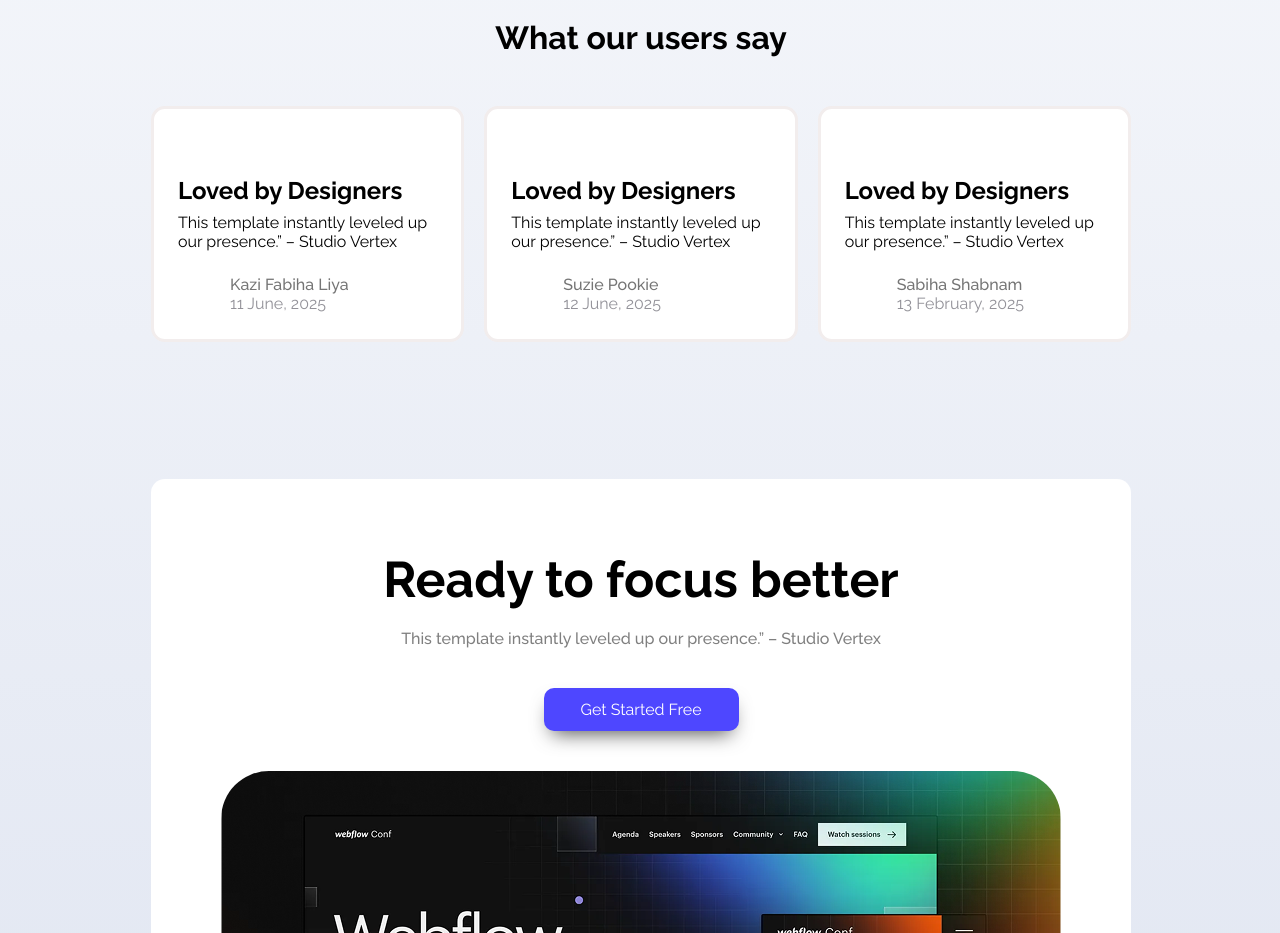
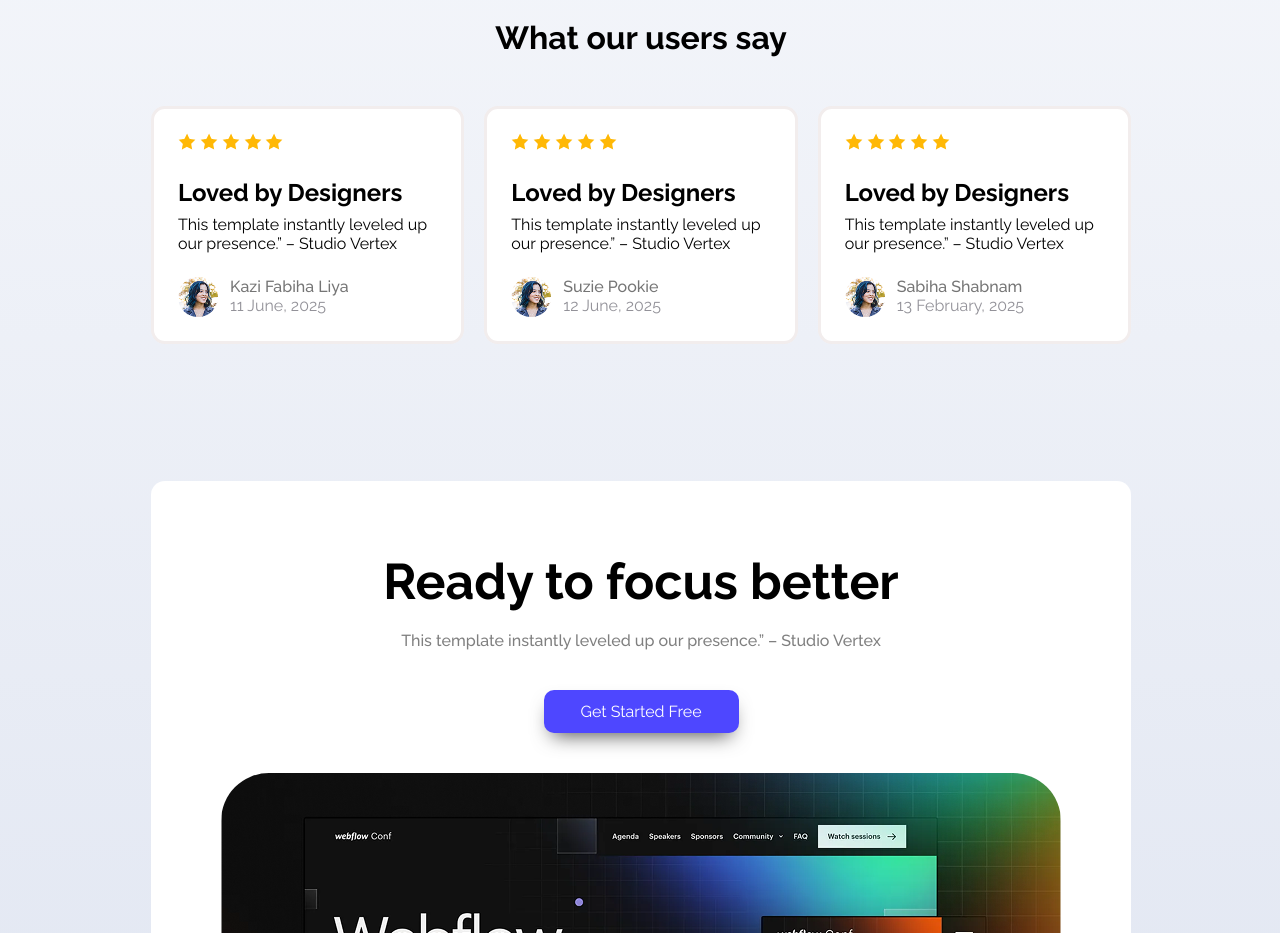
Before and after one commit to KaziFabihaLiya/A01-landing-launchpad, a plain HTML site: page index.html in a window 1280 px wide. Shown: the part 1700-2633 px from the top of the page. Drawn offline with Linux system fonts and the light colour scheme; the site is published under a folder, as on GitHub Pages, so addresses that start at the root find nothing; files whose address does not match are found by name.

Commit message:
checking

```diff
--- a/index.html
+++ b/index.html
@@ -61,11 +61,11 @@
                 <div class="review-section">
                     <div class="review-card">
                         <div class="rev-img">
-                            <img src="/Assets/icon-star.png" alt="">
-                            <img src="/Assets/icon-star.png" alt="">
-                            <img src="/Assets/icon-star.png" alt="">
-                            <img src="/Assets/icon-star.png" alt="">
-                            <img src="/Assets/icon-star.png" alt="">
+                            <img src="Assets/icon-star.png" alt="">
+                            <img src="Assets/icon-star.png" alt="">
+                            <img src="Assets/icon-star.png" alt="">
+                            <img src="Assets/icon-star.png" alt="">
+                            <img src="Assets/icon-star.png" alt="">
                         </div>
                         <h3 class="review-title ">Loved by Designers</h3>
                         <h4 class="review-des">This template instantly leveled up our presence.” – Studio Vertex</h4>
@@ -81,11 +81,11 @@
                     </div>
                     <div class="review-card">
                         <div class="rev-img">
-                            <img src="/Assets/icon-star.png" alt="">
-                            <img src="/Assets/icon-star.png" alt="">
-                            <img src="/Assets/icon-star.png" alt="">
-                            <img src="/Assets/icon-star.png" alt="">
-                            <img src="/Assets/icon-star.png" alt="">
+                            <img src="Assets/icon-star.png" alt="">
+                            <img src="Assets/icon-star.png" alt="">
+                            <img src="Assets/icon-star.png" alt="">
+                            <img src="Assets/icon-star.png" alt="">
+                            <img src="Assets/icon-star.png" alt="">
                         </div>
                         <h3 class="review-title">Loved by Designers</h3>
                         <h4 class="review-des">This template instantly leveled up our presence.” – Studio Vertex</h4>
@@ -101,11 +101,11 @@
                     </div>
                     <div class="review-card">
                         <div class="rev-img">
-                            <img src="/Assets/icon-star.png" alt="">
-                            <img src="/Assets/icon-star.png" alt="">
-                            <img src="/Assets/icon-star.png" alt="">
-                            <img src="/Assets/icon-star.png" alt="">
-                            <img src="/Assets/icon-star.png" alt="">
+                            <img src="Assets/icon-star.png" alt="">
+                            <img src="Assets/icon-star.png" alt="">
+                            <img src="Assets/icon-star.png" alt="">
+                            <img src="Assets/icon-star.png" alt="">
+                            <img src="Assets/icon-star.png" alt="">
                         </div>
                         <h3 class="review-title">Loved by Designers</h3>
                         <h4 class="review-des">This template instantly leveled up our presence.” – Studio Vertex</h4>
--- a/styles/stylesheet.css
+++ b/styles/stylesheet.css
@@ -363,7 +363,7 @@ textarea::placeholder {
 
 /* review section */
 .img-card3 {
-    background-image: url(/Assets/avatar.png);
+    background-image: url(../Assets/avatar.png);
     width: 40px;
     height: 40px;
     border-radius: 999px;
```
